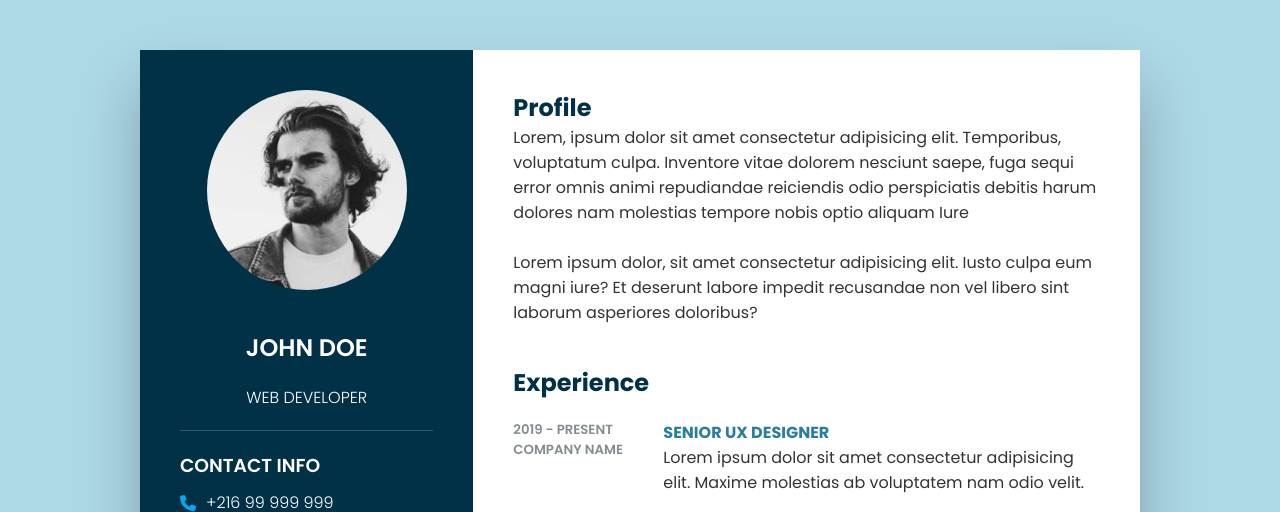
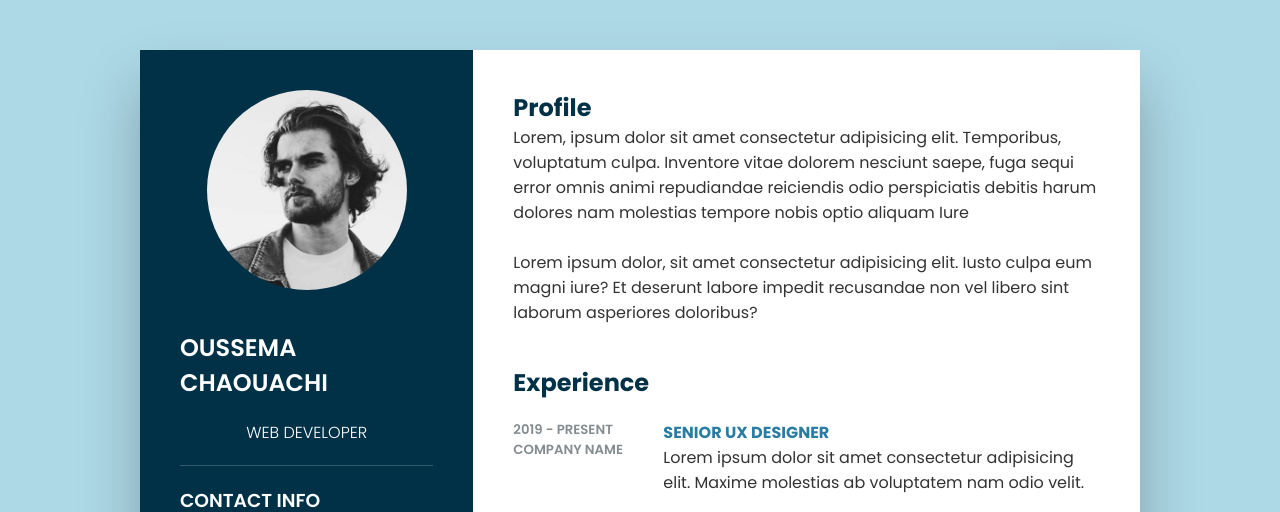
Before and after one commit to oussemachtn/oussemachtn.github.io, a plain HTML site: page index.html in a window 1280 px wide. Shown: the top 512 px of the page. Drawn offline with Linux system fonts and the light colour scheme.

Commit message:
name modification

```diff
--- a/index.html
+++ b/index.html
@@ -19,7 +19,7 @@
       <div class="left_side">
         <div class="about_me">
           <img src="./images/profile.jpg" alt="profile image" />
-          <h2>John Doe</h2>
+          <h2>OUSSEMA CHAOUACHI</h2>
           <h3>Web Developer</h3>
         </div>
         <div class="contact_info">
```
